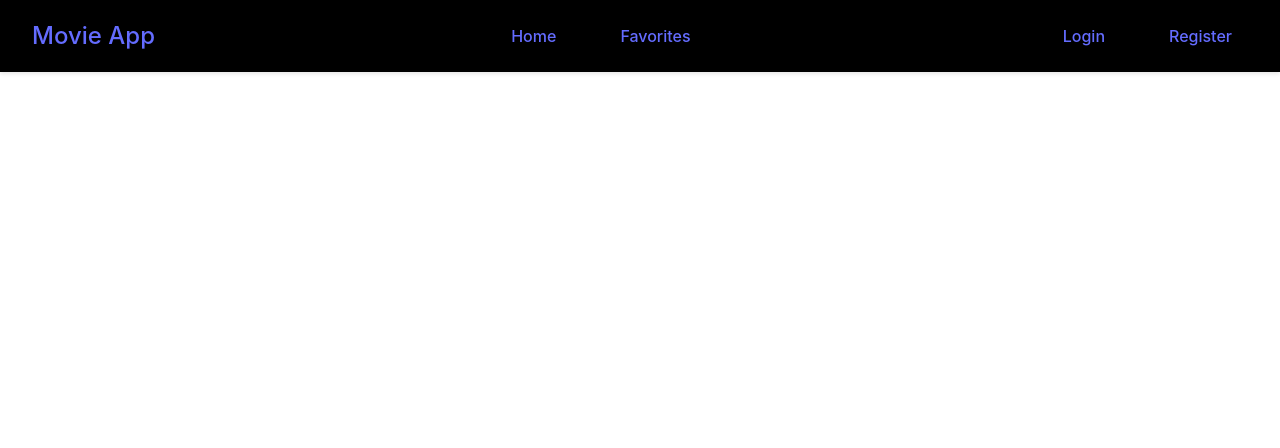
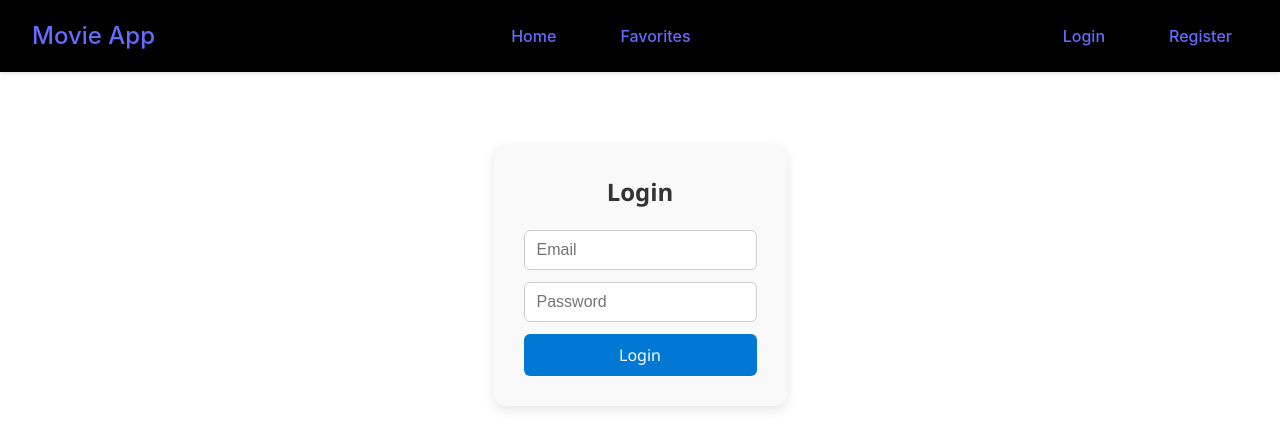
Before and after one commit to BipinipiB/React-Movie-Project, a React (Vite) app in the folder movie-frontend/: page /login in a window 1280 px wide. Shown: the top 448 px of the page. Built offline with nearby package versions, Linux system fonts and the light colour scheme.

Commit message:
Login and JWT
Added login logic and store JWT in local storage

```diff
--- a/movie-frontend/src/App.jsx
+++ b/movie-frontend/src/App.jsx
@@ -7,10 +7,13 @@ import Favorites from './pages/Favorites';
 import NavBar from './components/NavBar';
 import { MovieProvider } from './contexts/MovieContext';
 import Register from './pages/Register';
-import LoginForm from './pages/LoginForm';
+import Login from './pages/Login';
+import { AuthProvider } from './contexts/AuthContext';
+// import LoginForm from './pages/LoginForm';
 
 function App() {
   return (
+    <AuthProvider>
       <MovieProvider>
       {/* adding navbar to all pages */}
         <NavBar/>
@@ -21,11 +24,12 @@ function App() {
             <Route path="/home" element={<Home/>}/>
             <Route path="/favorites" element={<Favorites/>}/>
             <Route path="/register" element={<Register/>}/>
-          {/* <Route path="/login" element={<Login/>}/> */}
+            {<Route path="/login" element={<Login/>}/> }
 
           </Routes>
         </main>
       </MovieProvider>
+    </AuthProvider>
   );
 }
 
--- a/movie-frontend/src/components/MovieCard.jsx
+++ b/movie-frontend/src/components/MovieCard.jsx
@@ -19,7 +19,8 @@ function MovieCard({movie}){
 
     return <div className="movie-card">
         <div className="movie-poster">
-            <img src={`https://image.tmdb.org/t/p/w500${movie.poster_path}`} alt={movie.title}/>
+        {console.log(movie.posterPath)}
+            <img src={`https://image.tmdb.org/t/p/w500${movie.posterPath}`} alt={movie.title}/>
             <div className="movie-overlay">
                 {/* //if we are favorited add the active(red) class else non  */}
                 <button className={`favorite-btn ${favorite ? "active" : ""}`} onClick = {onFavoriteClicked}>
--- a/movie-frontend/src/components/NavBar.jsx
+++ b/movie-frontend/src/components/NavBar.jsx
@@ -1,21 +1,56 @@
 import { Link} from "react-router-dom";
 import '../css/Navbar.css'
+import { useState, useEffect } from "react";
+import { AuthContext } from "../contexts/AuthContext";
 
-function NavBar(){
-    return  <nav className="navbar">
-                <div className="navbar-brand">
-                    <Link to="/"> Movie App</Link>
-                </div>
-                <div className="navbar-links">
-                    <Link to="/home" className="nav-link"> Home</Link>
-                    <Link to="/favorites" className="nav-link"> Favorites</Link>
-                </div>
+function NavBar() {
+  const [isLoggedIn, setIsLoggedIn] = useState(false);
+  const [username, setUsername] = useState("");
 
-                <div className="navbar-user-links">
-                    <Link to="/Login" className="nav-link"> Login</Link>
-                    <Link to="/Register" className="nav-link"> Register</Link>
-                </div>
+
+  useEffect(() => {
+    const token = localStorage.getItem("token");
+    const user = localStorage.getItem("username");
+    if (token !=null){
+      setIsLoggedIn(true);
+      setUsername(user);
+    } else {
+      setIsLoggedIn(false);
+      setUsername("");
+    }
+  }, []);
+
+  const handleLogout = () => {
+    localStorage.removeItem("token");
+    localStorage.removeItem("username");
+    setIsLoggedIn(false);
+  };
+
+  return (
+    <nav className="navbar">
+      <div className="navbar-brand">
+        <Link to="/">Movie App</Link>
+      </div>
+      <div className="navbar-links">
+        <Link to="/home" className="nav-link">Home</Link>
+        <Link to="/favorites" className="nav-link">Favorites</Link>
+      </div>
+      <div className="navbar-user-links">
+        {!isLoggedIn && (
+          <>
+            <Link to="/login" className="nav-link">Login</Link>
+            <Link to="/register" className="nav-link">Register</Link>
+          </>
+        )}
+        {isLoggedIn && (
+          <>
+            <span className="nav-link">{username}</span>
+            <button className="nav-link" onClick={handleLogout}>Logout</button>
+          </>
+        )}
+      </div>
     </nav>
+  );
 }
 
-export default NavBar
+export default NavBar;
--- /dev/null
+++ b/movie-frontend/src/contexts/AuthContext.jsx
@@ -0,0 +1,38 @@
+import { createContext, useState, useEffect } from "react";
+
+export const AuthContext = createContext();
+
+export const AuthProvider = ({ children }) => {
+  const [isLoggedIn, setIsLoggedIn] = useState(false);
+  const [username, setUsername] = useState("");
+
+  // check localStorage on first load
+  useEffect(() => {
+    const token = localStorage.getItem("token");
+    const user = localStorage.getItem("username");
+    if (token) {
+      setIsLoggedIn(true);
+      setUsername(user);
+    }
+  }, []);
+
+  const login = (token, user) => {
+    localStorage.setItem("token", token);
+    localStorage.setItem("username", user);
+    setIsLoggedIn(true);
+    setUsername(user);
+  };
+
+  const logout = () => {
+    localStorage.removeItem("token");
+    localStorage.removeItem("username");
+    setIsLoggedIn(false);
+    setUsername("");
+  };
+
+  return (
+    <AuthContext.Provider value={{ isLoggedIn, username, login, logout }}>
+      {children}
+    </AuthContext.Provider>
+  );
+};
--- /dev/null
+++ b/movie-frontend/src/css/Login.css
@@ -0,0 +1,57 @@
+/* Register.css */
+
+.register-container {
+  max-width: 400px;
+  margin: 40px auto;
+  padding: 30px;
+  background-color: #f9f9f9;
+  border-radius: 12px;
+  box-shadow: 0 4px 12px rgba(0, 0, 0, 0.1);
+  font-family: 'Segoe UI', sans-serif;
+}
+
+.register-container h2 {
+  text-align: center;
+  margin-bottom: 20px;
+  color: #333;
+}
+
+.register-form {
+  display: flex;
+  flex-direction: column;
+}
+
+.register-form input {
+  padding: 10px 12px;
+  margin-bottom: 12px;
+  border: 1px solid #ccc;
+  border-radius: 6px;
+  font-size: 16px;
+  transition: border-color 0.2s;
+}
+
+.register-form input:focus {
+  border-color: #0078d4;
+  outline: none;
+}
+
+.register-form button {
+  padding: 10px;
+  background-color: #0078d4;
+  color: white;
+  border: none;
+  border-radius: 6px;
+  font-size: 16px;
+  cursor: pointer;
+  transition: background-color 0.2s;
+}
+
+.register-form button:hover {
+  background-color: #005fa3;
+}
+
+.error {
+  color: #d8000c;
+  font-size: 14px;
+  margin-bottom: 8px;
+}
--- a/movie-frontend/src/pages/Home.jsx
+++ b/movie-frontend/src/pages/Home.jsx
@@ -30,11 +30,13 @@ function Home() {
     useEffect(() => {
         const loadPopularMovies = async () => {
             try{
+                 //console.log("gettiing  movies response:")
                 const popularMovies = await getPopularMovies ();
+                //console.log("Popular movies response:", popularMovies);
                 setMovies(popularMovies)
             }catch(err){
                 setError("Failed to load movies...");
-                console.log(err);
+                //console.log(err);
             }
             //note its a good/common practise when you use and API call is to setup two sets of variabltes
             // one to store the "loading state" (loading data)
@@ -96,11 +98,19 @@ function Home() {
                 {/* using .map function which is going to iterate over all of the values inside our array */}
                 {/* every single value inside a movie object above will be passed into "<Moviecard>"" function */}
                 {/* Key component is important when you are doing things in bulk so react knows which component to update yo yo */}
-                {movies.map((movie) => (
+                {/* {movies.map((movie) => (
                     //render component <Moviecard> only if searchquery matches any movie in the list
                 // movie.title.toLowerCase().startsWith(searchQuery) &&
                         <MovieCard movie={movie} key={movie.id} />
-                ))}
+                ))} */}
+
+                {movies && movies.length > 0 ? (
+                    movies.map(movie => (
+                        <MovieCard key={movie.id} movie={movie} />
+                ))
+                ) : ( <p>No movies found.</p>   )
+                }
+
             </div>
         }
 
--- /dev/null
+++ b/movie-frontend/src/pages/Login.jsx
@@ -0,0 +1,73 @@
+import React, { useState } from 'react';
+import '../css/Login.css';
+import { LoginUser } from '../services/api';
+import { Navigate, useNavigate } from 'react-router-dom'; //
+
+function Login() {
+  const [formData, setFormData] = useState({ email: '', password: '' });
+  const [error, setError] = useState('');
+  const navigate = useNavigate();
+
+  const handleChange = (e) => {
+        setFormData(prev => ({
+        ...prev,
+        [e.target.name]: e.target.value
+        }));
+    };
+
+  const handleSubmit = async (e) => {
+
+        e.preventDefault();
+
+        if (!formData.email || !formData.password) {
+        setError('Please enter both email and password.');
+        return;
+        }
+        setError('');
+
+        console.log('Login user:', formData);
+
+        const result = await LoginUser(formData);
+
+        //login successful??
+        if(result.code === 200)
+        {
+
+            //store token and username after successful login
+            localStorage.setItem('token', result.token);
+            localStorage.setItem('email',result.email);
+            //setAuthChanged(prev => !prev);
+            alert('Login successful!');
+            navigate('/home');
+        }else
+        {
+            setError(result.message || 'Login failed.');
+        }
+    };
+
+  return (
+    <div className="register-container">
+      <h2>Login</h2>
+      <form className="register-form" onSubmit={handleSubmit}>
+        {error && <div className="error">{error}</div>}
+        <input
+          type="email"
+          name="email"
+          placeholder="Email"
+          value={formData.email}
+          onChange={handleChange}
+        />
+        <input
+          type="password"
+          name="password"
+          placeholder="Password"
+          value={formData.password}
+          onChange={handleChange}
+        />
+        <button type="submit">Login</button>
+      </form>
+    </div>
+  );
+}
+
+export default Login;
--- a/movie-frontend/src/pages/Register.jsx
+++ b/movie-frontend/src/pages/Register.jsx
@@ -30,6 +30,7 @@ const Register = () => {
 
   const handleSubmit = async (e) => {
     e.preventDefault();
+     console.log('Registering user:', formData);
     const validationErrors = validate();
     if (Object.keys(validationErrors).length > 0) {
       setErrors(validationErrors);
```
Also changed, not shown: movie-frontend/src/services/api.js (+37 -7 lines). Lines whose indentation alone changed are shown as unchanged.
